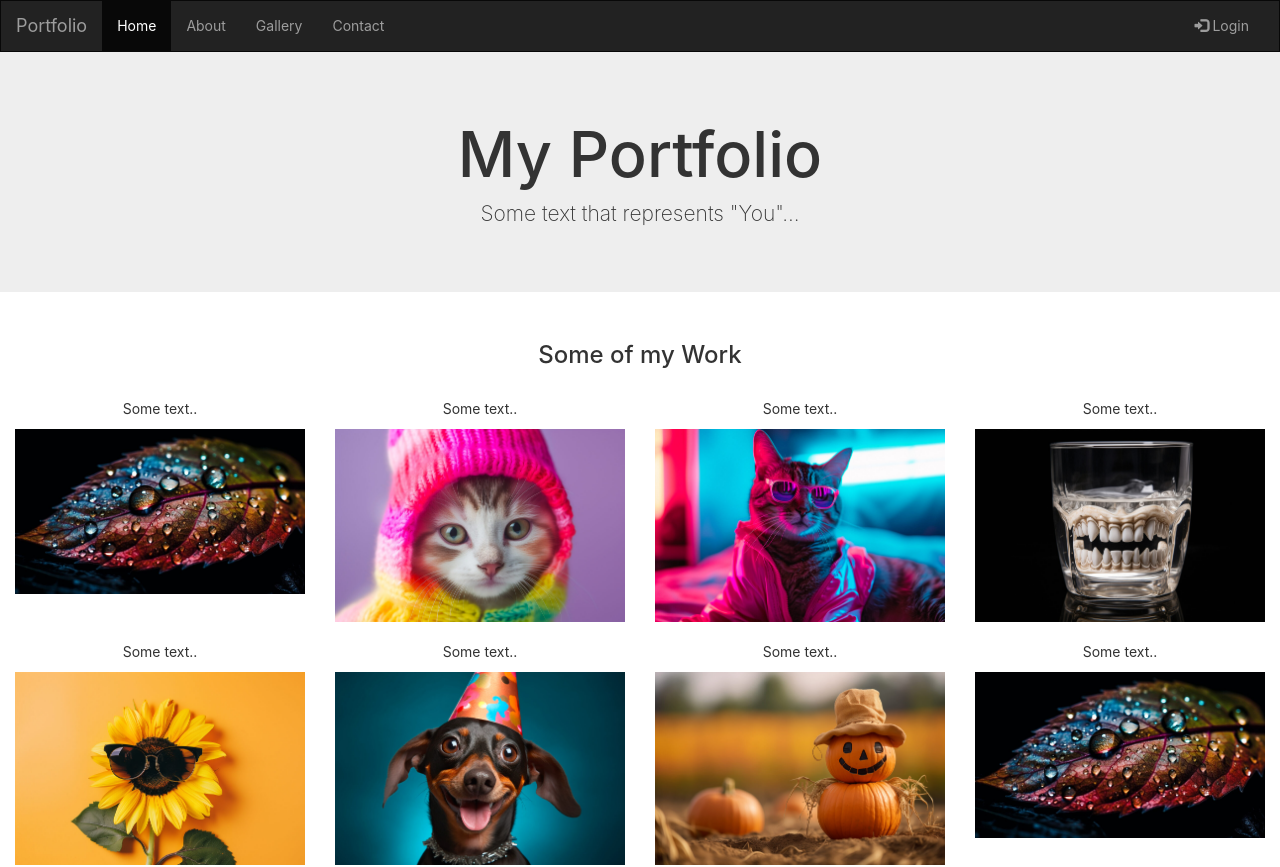
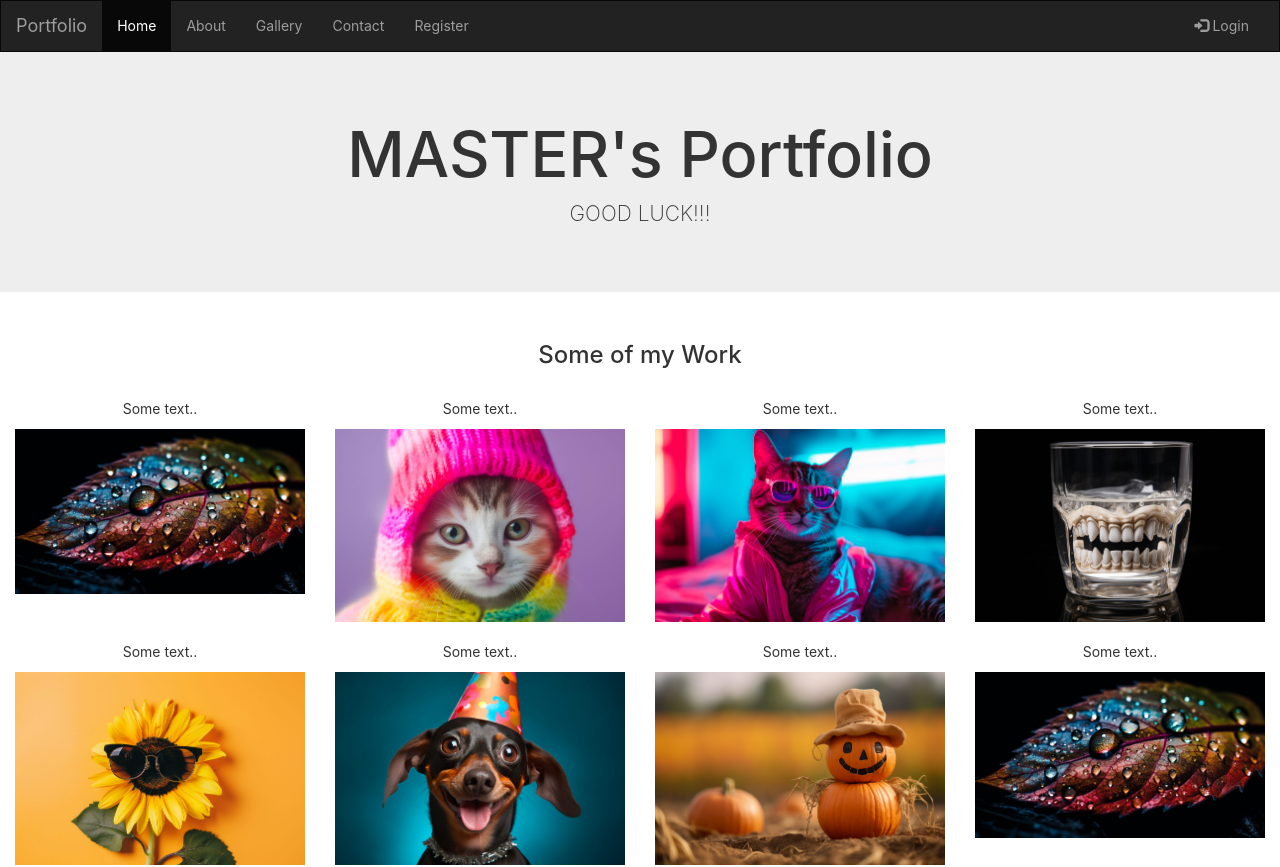
Before and after one commit to MSVyk/testing-app, a React (Create React App) app in the folder client/: page / in a window 1280 px wide. Shown: the top 867 px of the page. Built offline with nearby package versions, Linux system fonts and the light colour scheme.

Commit message:
Title on the front page got changed. Register button has been added to the nav bar

```diff
--- a/client/src/components/homePage/index.jsx
+++ b/client/src/components/homePage/index.jsx
@@ -29,6 +29,7 @@ const HomePage = () => {
               <li><a href="#">About</a></li>
               <li><a href="#">Gallery</a></li>
               <li><a href="#">Contact</a></li>
+              <li><a href="#">Register</a></li>
             </ul>
             <ul className="nav navbar-nav navbar-right">
               <li><a href="#"><span className="glyphicon glyphicon-log-in"></span> Login</a></li>
@@ -38,8 +39,8 @@ const HomePage = () => {
       </nav>
       <div className="jumbotron">
         <div className="container text-center">
-          <h1>My Portfolio</h1>
-          <p>Some text that represents "You"...</p>
+          <h1>MASTER's Portfolio</h1>
+          <p>GOOD LUCK!!!</p>
         </div>
       </div>
       <div className="container-fluid bg-3 text-center">
```
